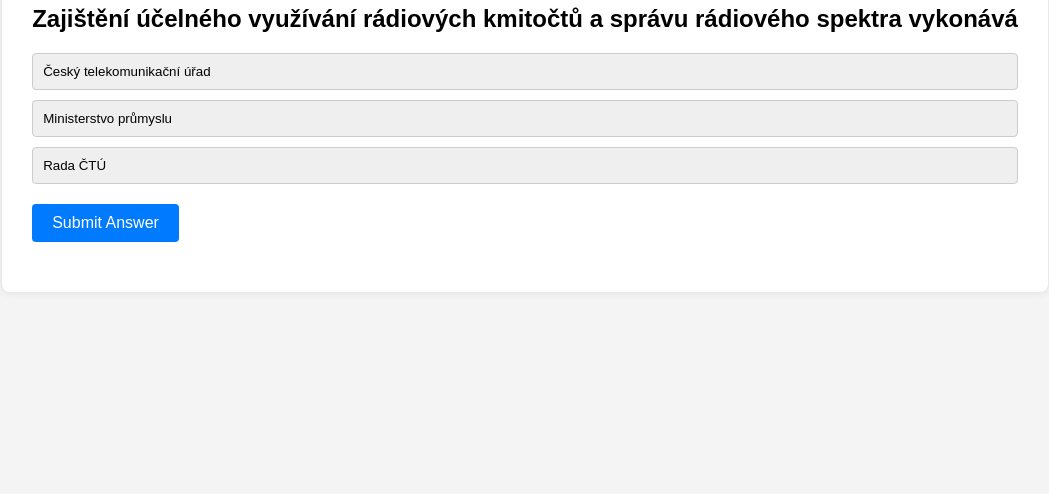
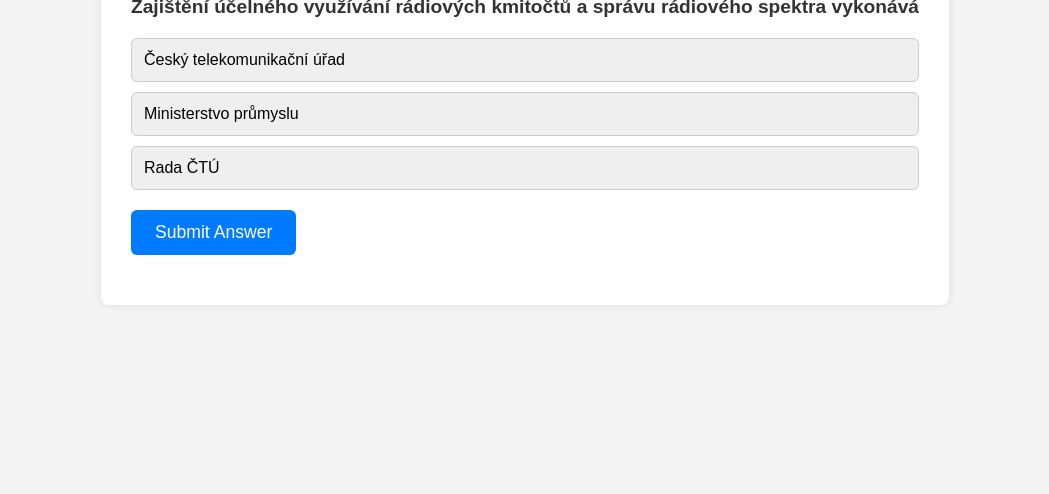
Before and after one commit to mishcheek/vhf-quiz, a plain HTML site: page index.html in a window 1280 px wide. Shown: the part 306-800 px from the top of the page, without its empty margins (115-1164 px from the left). Drawn offline with Linux system fonts and the light colour scheme.

Commit message:
style change

```diff
--- a/style.css
+++ b/style.css
@@ -13,7 +13,7 @@ body {
   padding: 30px;
   border-radius: 8px;
   box-shadow: 0 0 10px rgba(0, 0, 0, 0.1);
-  text-align: center;
+  text-align: center; /* Center align text within the quiz container */
 }
 
 h1 {
@@ -25,17 +25,25 @@ h1 {
   margin-bottom: 20px;
 }
 
+#question {
+  font-size: 1.2em; /* Slightly larger font size for better readability */
+  line-height: 1.6; /* Improved line height for longer questions */
+  color: #333; /* Darker text color for better contrast */
+  margin-bottom: 15px; /* Add some space below the question */
+}
+
 #options-container button {
   display: block;
   width: 100%;
-  padding: 10px;
+  padding: 12px; /* Slightly more padding for better touch targets and visual spacing */
   margin-bottom: 10px;
   border: 1px solid #ccc;
-  border-radius: 4px;
+  border-radius: 6px; /* Slightly more rounded corners */
   cursor: pointer;
-  text-align: left;
+  text-align: left; /* Keep options text aligned to the left for better readability */
   transition: background-color 0.3s ease, color 0.3s ease,
     border-color 0.3s ease;
+  font-size: 1em; /* Ensure option text is also readable */
 }
 
 #options-container button:hover {
@@ -48,30 +56,29 @@ h1 {
   border-color: #0056b3;
 }
 
-/* Style for the correct answer */
 #options-container button.correct-answer {
-  background-color: #d4edda; /* Light green */
-  color: #155724; /* Dark green */
+  background-color: #d4edda;
+  color: #155724;
   border-color: #c3e6cb;
+  font-weight: bold; /* Make correct answer stand out more */
 }
 
-/* Style for the incorrect answer */
 #options-container button.incorrect-answer {
-  background-color: #f8d7da; /* Light red */
-  color: #721c24; /* Dark red */
+  background-color: #f8d7da;
+  color: #721c24;
   border-color: #f5c6cb;
 }
 
 #submit-button,
 #next-button {
-  padding: 10px 20px;
+  padding: 12px 24px; /* Adjust button padding */
   border: none;
-  border-radius: 4px;
+  border-radius: 6px; /* More rounded buttons */
   background-color: #007bff;
   color: white;
   cursor: pointer;
-  font-size: 16px;
-  margin-top: 15px;
+  font-size: 1.1em; /* Slightly larger button text */
+  margin-top: 20px; /* More space above buttons */
   transition: background-color 0.3s ease;
 }
 
@@ -83,6 +90,7 @@ h1 {
 #feedback {
   margin-top: 20px;
   font-weight: bold;
+  text-align: center; /* Center align feedback text as well */
 }
 
 .correct {
```
